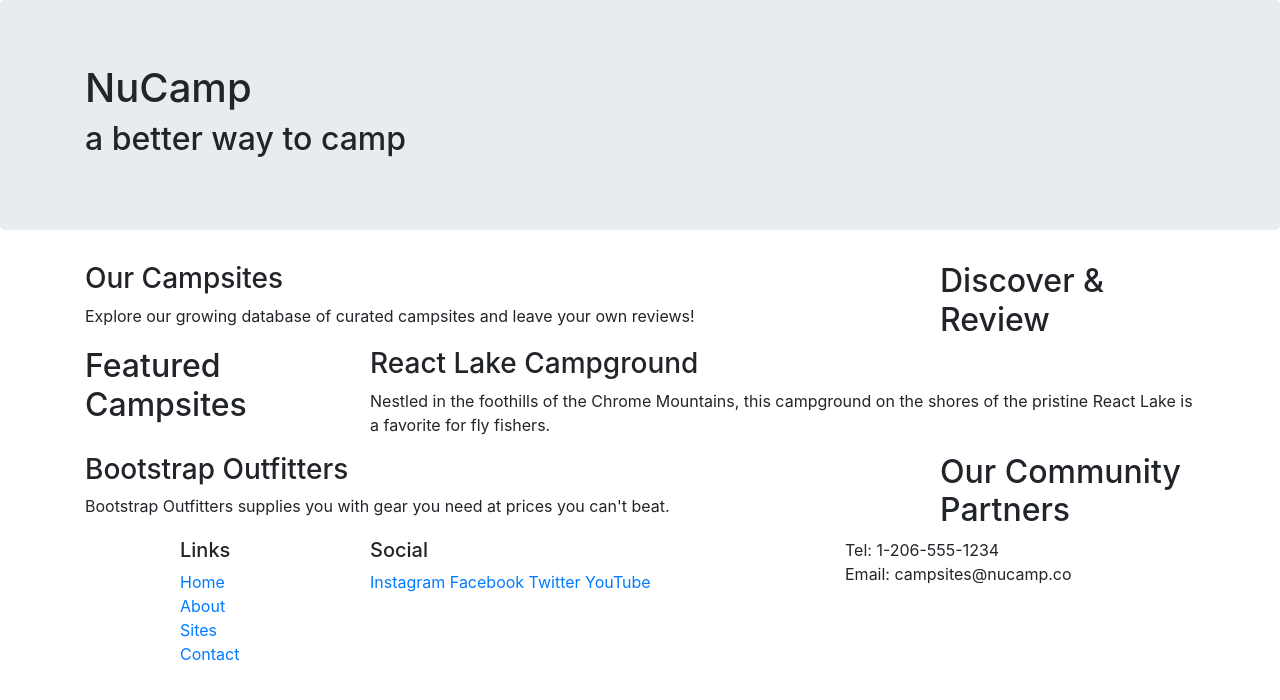
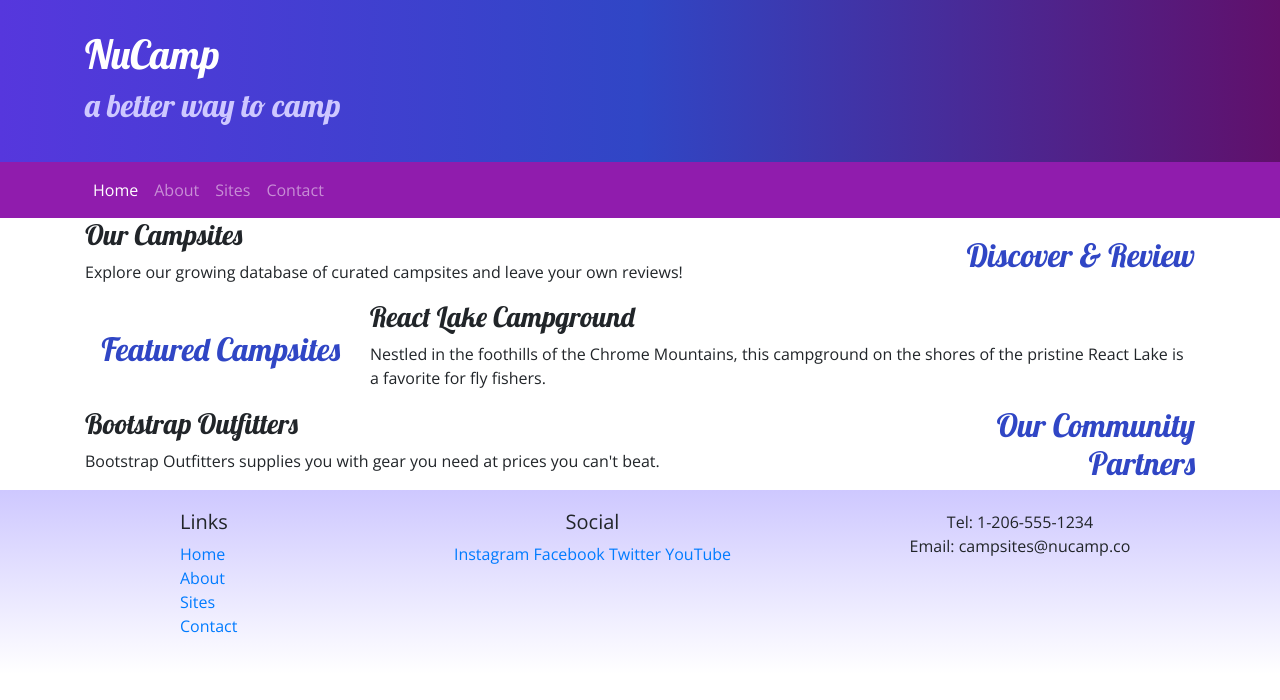
Before and after one commit to rloke/NUCAMPSITE, a website: page index.html in a window 1280 px wide. Drawn offline with nearby package versions, Linux system fonts and the light colour scheme.

Commit message:
Navbar and Breadcrumbs

```diff
--- /dev/null
+++ b/css/styles.css
@@ -0,0 +1,28 @@
+body {
+    font-family: "Open Sans", sans-serif;
+}
+h1, h2, h3 {
+    font-family: "Lobster", cursive;
+}
+h2 {
+    color: #3046C5;
+}
+header h2 {
+    color: #CEC8FF;
+}
+footer {
+    background-image: linear-gradient(#CEC8FF, white);
+    padding: 20px 0;
+}
+.jumbotron {
+    padding: 30px;
+    background-image: linear-gradient(to right, #5637DD, #3046C5, #60106B);
+    color: white;
+    margin: 0;
+}
+.navbar {
+    background-color: #901CAD;
+}
+.breadcrumb {
+    margin-left: -.55rem;
+}
--- a/index.html
+++ b/index.html
@@ -9,12 +9,16 @@
         <!-- Bootstrap CSS -->
         <link rel="stylesheet" href="node_modules/bootstrap/dist/css/bootstrap.min.css" />
 
+        <!-- Additional CSS must be placed after Bootstrap CSS -->
+        <link rel="stylesheet" href="https://fonts.googleapis.com/css?family=Lobster|Open+Sans" />
+        <link rel="stylesheet" href="css/styles.css" />
+
         <title>NuCamp: A Better Way To Camp</title>
     </head>
 
 <body>
 
-    <header class="jumbotron">
+    <header class="jumbotron jumbotron-fluid">
         <div class="container">
             <div class="row">
                 <div class="col">
@@ -25,39 +29,56 @@
         </div>
     </header>
 
+    <nav class="navbar navbar-expand-sm navbar-dark sticky-top"><!-- <nav class="navbar navbar-expand-sm navbar-dark sticky-top"> -->
+       <div class="container">
+
+            <button class="navbar-toggler" type="button" data-toggle="collapse" data-target="#nucampNavbar">
+                <span class="navbar-toggler-icon"></span>
+            </button>
+            <div class="collapse navbar-collapse" id="nucampNavbar">
+                <ul class="navbar-nav">
+                    <li class="nav-item active"><a class="nav-link" href="#">Home</a></li>
+                    <li class="nav-item"><a class="nav-link" href="aboutus.html">About</a></li>
+                    <li class="nav-item"><a class="nav-link" href="#">Sites</a></li>
+                    <li class="nav-item"><a class="nav-link" href="#">Contact</a></li>
+                </ul>
+            </div>
+        </div>
+    </nav>
+
     <div class="container">
-            <div class="row">
+            <div class="row row-content align-items-center">
                 <div class="col-sm-4 order-sm-last col-md-3">
-                    <h2>Discover & Review</h2>
+                    <h2 class="text-sm-right">Discover & Review</h2>
                 </div>
 
                 <div class="col">
                     <h3>Our Campsites</h3>
-                    <p>Explore our growing database of curated campsites and leave your own reviews!</p>
+                    <p class="d-none d-sm-block">Explore our growing database of curated campsites and leave your own reviews!</p>
                 </div>
             </div>
     </div>
 
     <div class="container">
-            <div class="row">
+            <div class="row row-content align-items-center">
                 <div class="col-sm-4 col-md-3">
-                    <h2>Featured Campsites</h2>
+                    <h2 class="text-sm-right">Featured Campsites</h2>
                 </div>
                 <div class="col">
                     <h3>React Lake Campground</h3>
-                    <p>Nestled in the foothills of the Chrome Mountains, this campground on the shores of the pristine React Lake is a favorite for fly fishers.</p>
+                    <p class="d-none d-sm-block">Nestled in the foothills of the Chrome Mountains, this campground on the shores of the pristine React Lake is a favorite for fly fishers.</p>
                 </div>
             </div>
     </div>
 
     <div class="container">
-            <div class="row">
+            <div class="row row-content align-items-center">
                 <div class="col-sm-4 order-sm-last col-md-3">
-                    <h2>Our Community Partners</h2>
+                    <h2 class="text-sm-right">Our Community Partners</h2>
                 </div>
                 <div class="col">
                     <h3>Bootstrap Outfitters</h3>
-                    <p>Bootstrap Outfitters supplies you with gear you need at prices you can't beat.</p>
+                    <p class="d-none d-sm-block">Bootstrap Outfitters supplies you with gear you need at prices you can't beat.</p>
                 </div>
             </div>
     </div>
@@ -74,14 +95,14 @@
                         <li><a href="#">Contact</a></li>
                     </ul>
                 </div>
-                <div class="col-6 col-sm-5">
+                <div class="col-6 col-sm-5 text-center">
                     <h5>Social</h5>
                     <a href="http://instagram.com/">Instagram</a>
                     <a href="http://facebook.com/">Facebook</a>
                     <a href="http://twitter.com/">Twitter</a>
                     <a href="http://youtube.com/">YouTube</a>
                 </div>
-                <div class="col-sm-4">
+                <div class="col-sm-4 text-center">
                     Tel: 1-206-555-1234<br />
                     Email: campsites@nucamp.co
                 </div>
```
Also changed, not shown: aboutus.html (added, +118 -0 lines), screencapture-localhost-3000-aboutus-html-2019-10-10-20_00_24.png (added), screencapture-localhost-3000-aboutus-html-2019-10-10-20_06_16.png (added), 1 other file.
